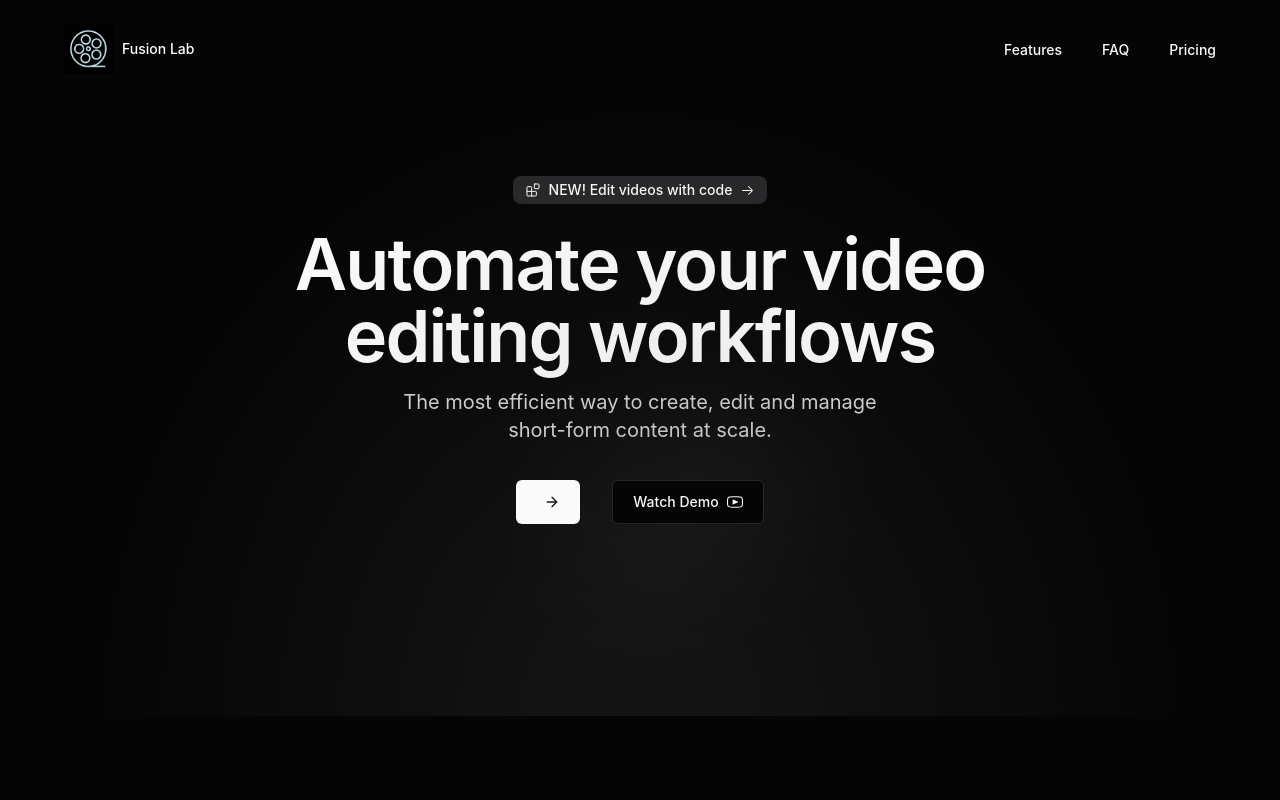
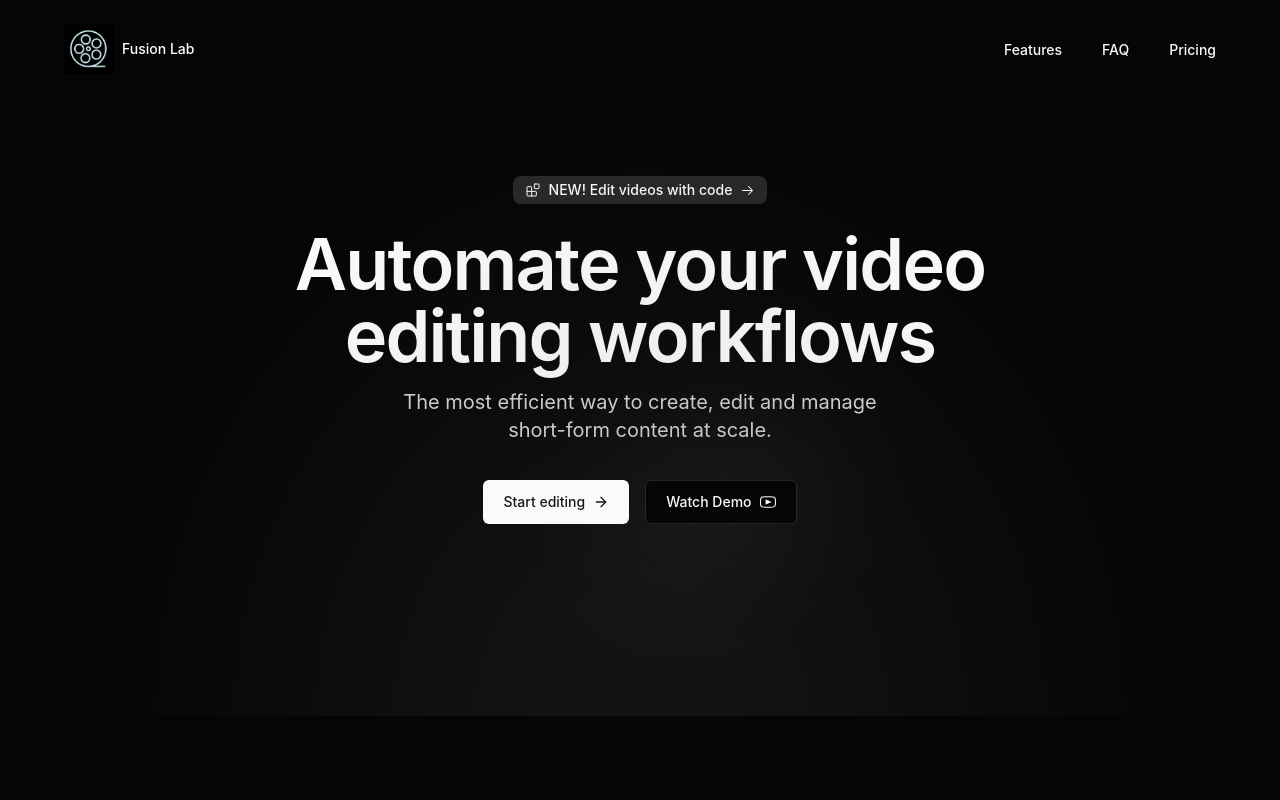
Before and after one commit to omkokate2902/reddit-bot-frontend, a plain HTML site: page index.html in a window 1280 px wide. Shown: the top 800 px of the page. Drawn offline with nearby package versions, Linux system fonts and the light colour scheme; a script that the page names is missing; a web font is replaced by a local one.

Commit message:
minor changes

```diff
--- a/index.html
+++ b/index.html
@@ -138,7 +138,7 @@
                             class="inline-flex items-center justify-center whitespace-nowrap text-sm font-medium ring-offset-background transition-colors focus-visible:outline-none focus-visible:ring-2 focus-visible:ring-ring focus-visible:ring-offset-2 disabled:pointer-events-none disabled:opacity-50 bg-primary text-primary-foreground hover:bg-primary/90 h-11 rounded-md px-5"
                             id="start-editing" data-umami-event="Start editing" type="button" aria-haspopup="dialog"
                             aria-expanded="false" aria-controls="radix-:R34bd6pba:" data-state="closed">
-                            <a href="http://3.109.186.202:8000" Start editing</a>
+                            <a href="http://3.109.186.202:8000"> Start editing</a>
                             <svg xmlns="http://www.w3.org/2000/svg" width="24" height="24" viewBox="0 0 24 24"
                                 fill="none" stroke="currentColor" stroke-width="2" stroke-linecap="round"
                                 stroke-linejoin="round" class="lucide lucide-arrow-right h-4 w-4 ml-2">
```
